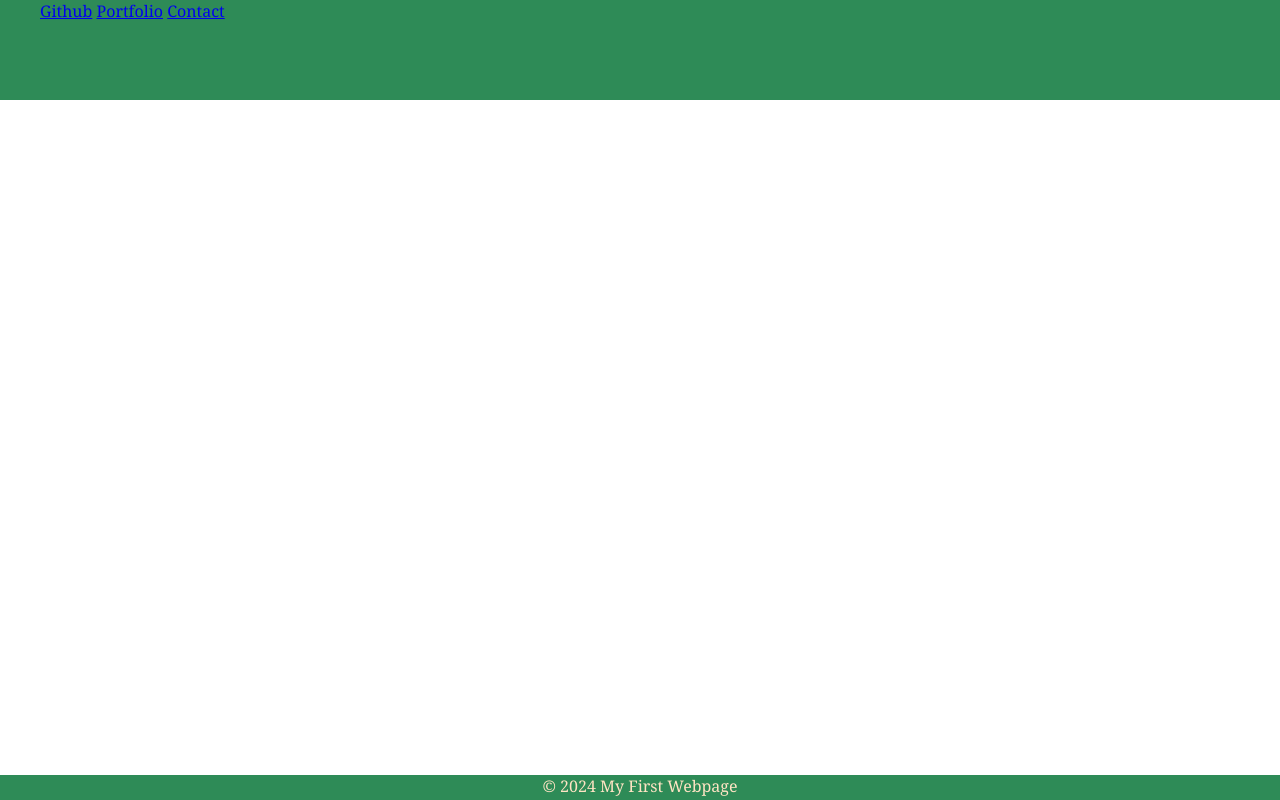
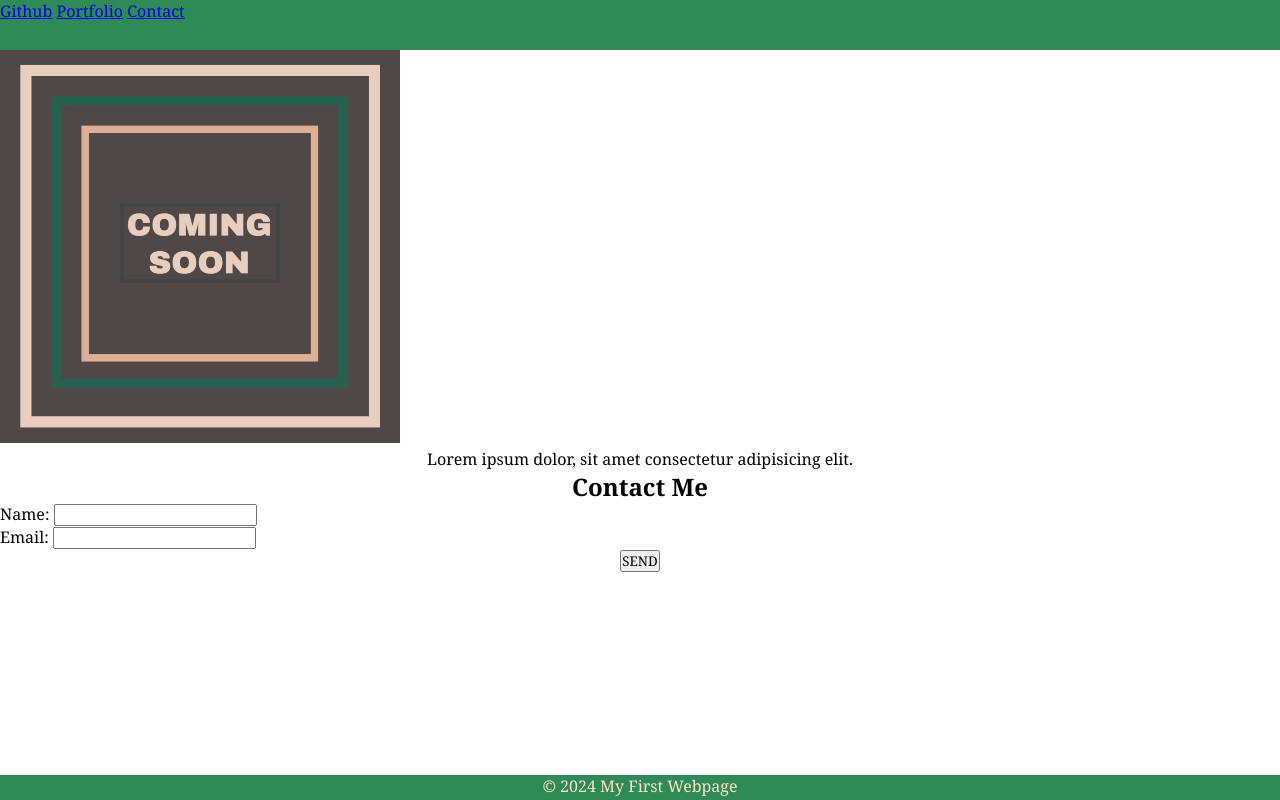
Before and after one commit to ashnwill01/Landing-Page-Project, a plain HTML site: page index.html in a window 1280 px wide. Drawn offline with Linux system fonts and the light colour scheme.

Commit message:
HTML Code Vomit

```diff
--- a/assets/css/style.css
+++ b/assets/css/style.css
@@ -5,13 +5,14 @@ header {
     position: fixed;
     width: 100%;
     display: inline;
-    height: 100px;
+    height: 50px;
 }
 .header-items li{
 display: inline-block;
 }
 * {
     margin: 0;
+    padding: 0;
     font-family: Georgia, 'Times New Roman', Times, serif;
 }
 /* TODO: Style the navigation links to display inline */
@@ -21,7 +22,12 @@ body {
    position: relative;
 }
 /* TODO: Style the image and caption */
-
+.center-text{
+    text-align: center;
+}
+.right-text{
+    text-align: right;
+}
 /* TODO: Style the contact form */
 
 /* TODO: Style the footer */
--- a/index.html
+++ b/index.html
@@ -7,7 +7,6 @@
     <link rel="stylesheet" href="./assets/css/style.css">
 </head>
 <body>
-    <!-- TODO: Create a header with a navigation bar (3 links, including a contact link) -->
 <header>
     <nav class="header">
         <ul class="header-items">
@@ -17,16 +16,35 @@
         </ul>
     </nav>
 </header>
-    <!-- TODO: Add a main content area -->
-        <!-- TODO: Include an image with a caption (use figure and figcaption elements) -->
 
-        <!-- TODO: Add a section with some text content -->
-
-        <!-- TODO: Create a contact form with inputs for name, email, and a send button -->
+<main>
+    <h1 class="center-text"> My First Webpage</h1>
+    <figure>
+        <img src="./assets/images/image_1.png" alt="Image saying Coming Soon">
+        <figcaption class="center-text">Lorem ipsum dolor, sit amet consectetur adipisicing elit.</figcaption>
+    </figure>
+    <section id="contact">
+        <h2 class="center-text">Contact Me</h2>
+        <form>
+            <ul>
+                <li>
+                    <label class="right-text" for="name">Name:</label>
+                    <input type="text" id="name" name="user-name">
+                </li>
+                <li>
+                    <label class="right-text" for="email">Email:</label>
+                    <input type="text" id="email" name="user-email">
+                </li>
+            </ul>
+            <div class="center-text">
+                <button type="submit">SEND</button>
+            </div>
+        </form>
+    </section>
+</main>
 
 <footer class="footer">
     © 2024 My First Webpage
 </footer>
-    <!-- TODO: (Optional) Add any additional sections or content as desired -->
 </body>
 </html>
```
